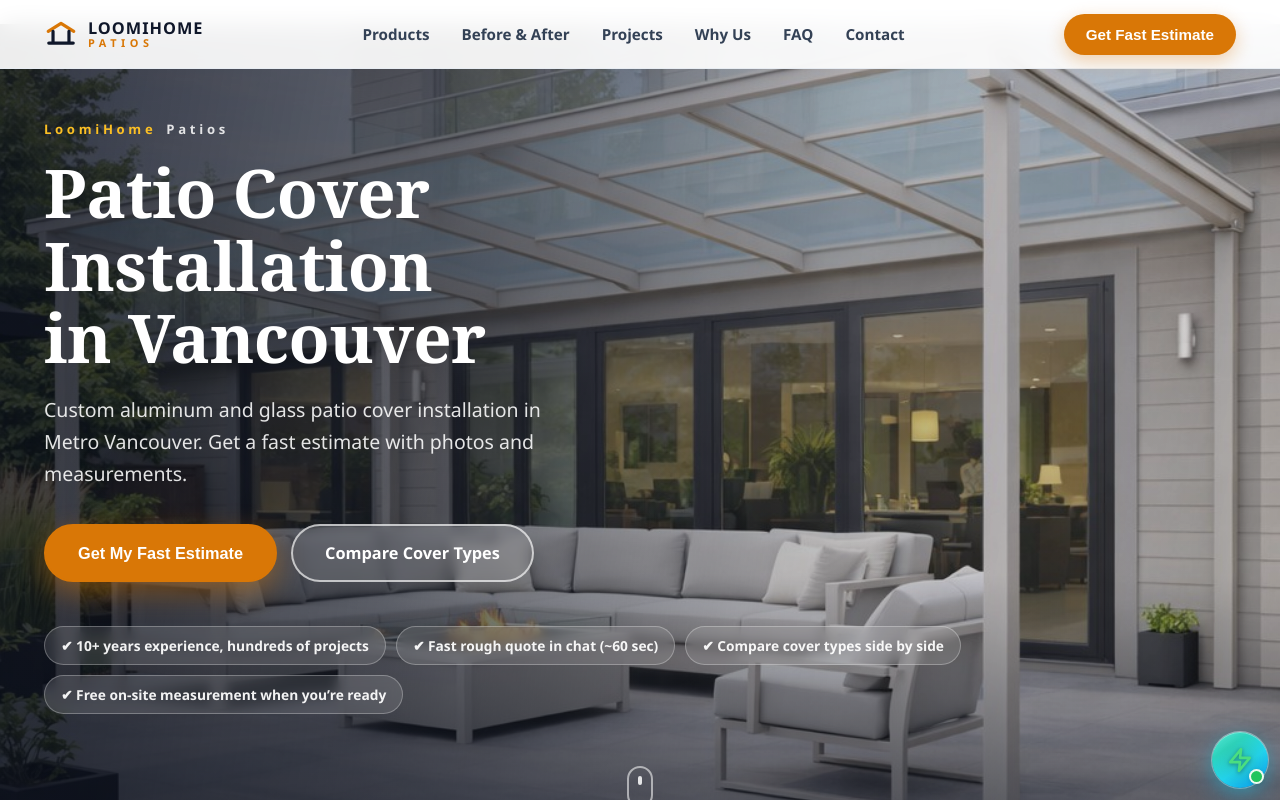
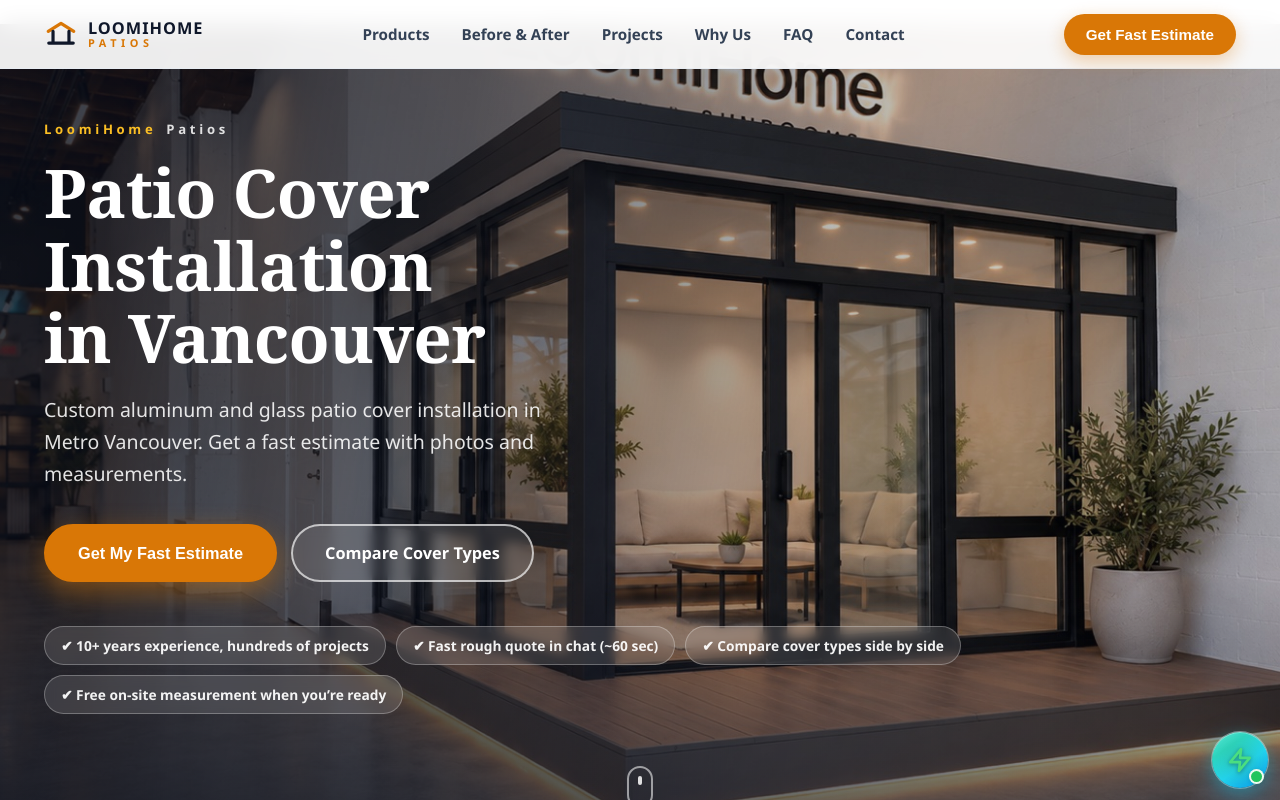
Before and after one commit to chrisyin888/askpatioai-frontend, a Vue app: page / in a window 1280 px wide. Built offline with nearby package versions, Linux system fonts and the light colour scheme.

Commit message:
Homepage hero background: use showroom sunroom photo

```diff
--- a/src/components/home/HeroSection.vue
+++ b/src/components/home/HeroSection.vue
@@ -77,7 +77,7 @@ export default {
   emits: ['estimate', 'nav'],
   computed: {
     bgSrc() {
-      return publicAssetUrl('/house/glass/glass-patio-cover-hero.png');
+      return publicAssetUrl('/house/showroom/showroom-sunroom-hero.jpg');
     },
   },
 };
```
